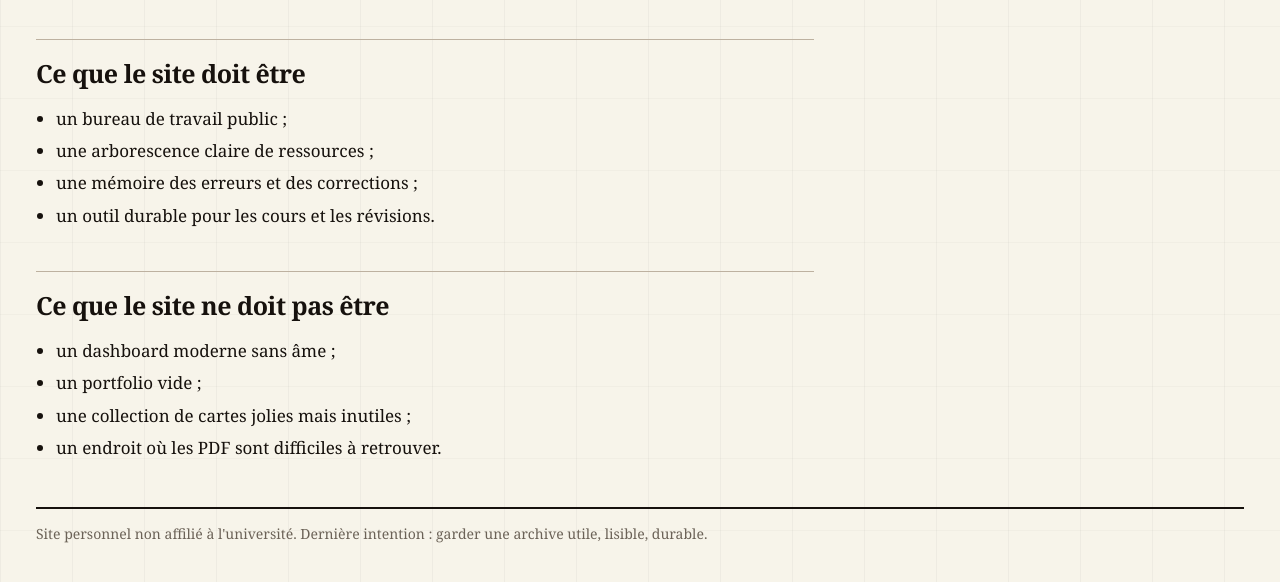
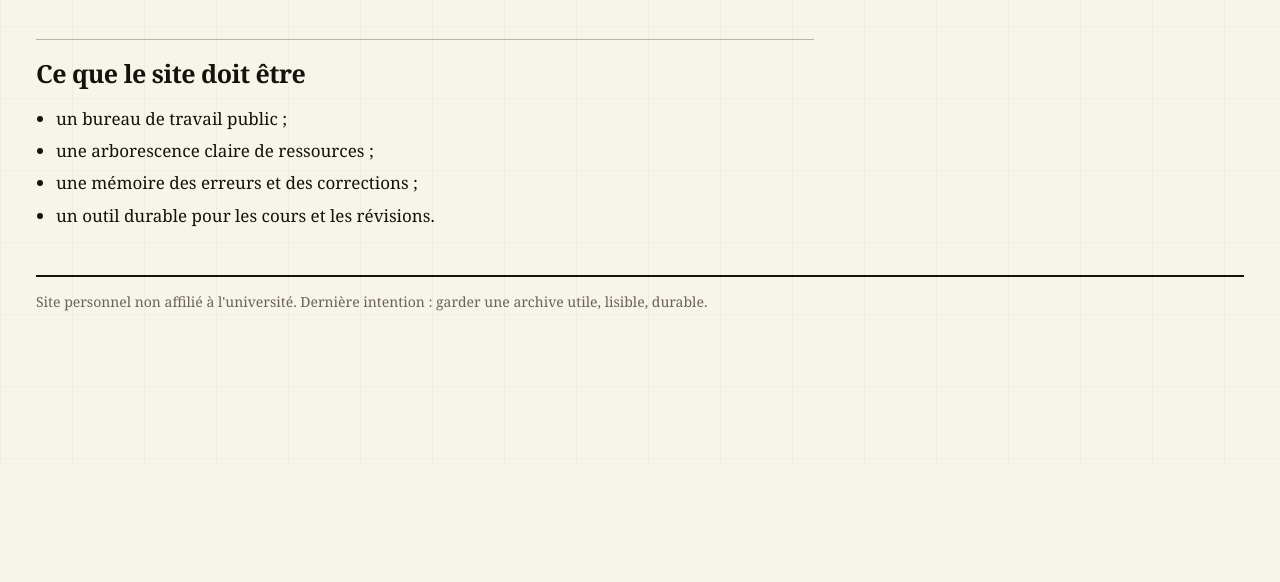
Before and after one commit to Grimm02938/l2-maths, an Astro site: page /a-propos in a window 1280 px wide. Shown: the part 334-916 px from the top of the page. After the commit the page ends 800 px from the top, so only its background shows below. Built offline with nearby package versions, Linux system fonts and the light colour scheme; Astro itself is replaced by a stand-in of ours.

Commit message:
Remove negative manifesto from about page

```diff
--- a/src/pages/a-propos/index.astro
+++ b/src/pages/a-propos/index.astro
@@ -19,16 +19,6 @@ import Base from '../../layouts/Base.astro';
           <li>un outil durable pour les cours et les révisions.</li>
         </ul>
       </section>
-
-      <section class="section">
-        <h2>Ce que le site ne doit pas être</h2>
-        <ul class="link-list">
-          <li>un dashboard moderne sans âme ;</li>
-          <li>un portfolio vide ;</li>
-          <li>une collection de cartes jolies mais inutiles ;</li>
-          <li>un endroit où les PDF sont difficiles à retrouver.</li>
-        </ul>
-      </section>
     </section>
 
     <aside class="sidebar">
```
